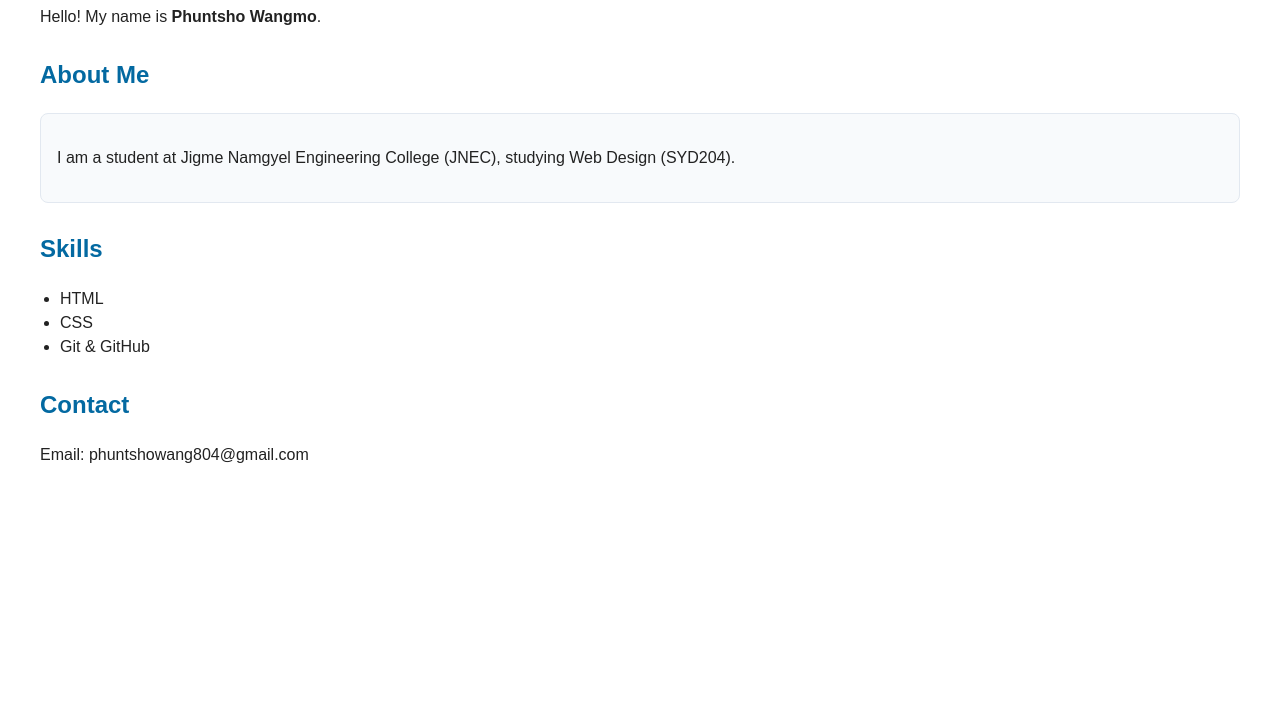
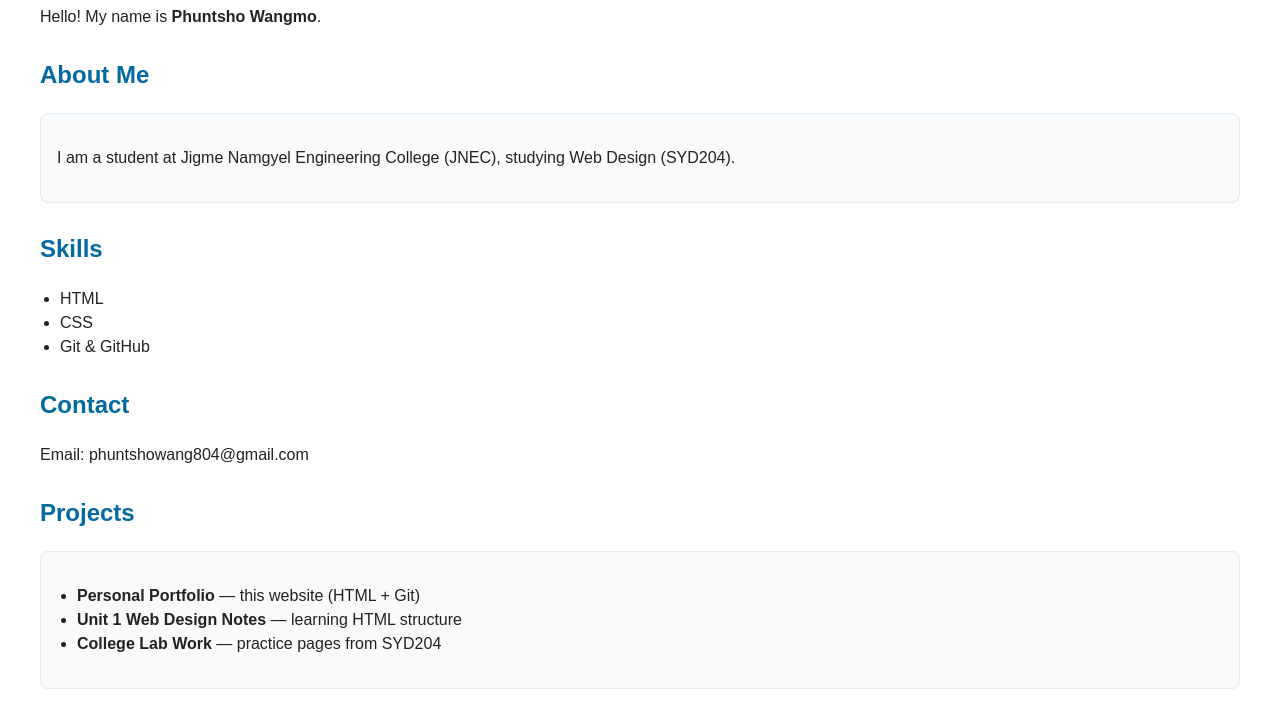
Before and after one commit to phuntshowang804/student_portfolio, a plain HTML site: page index.html in a window 1280 px wide. Shown: the part 104-832 px from the top of the page. Before the commit the page ends 800 px from the top, so only its background shows below. Drawn offline with Linux system fonts and the light colour scheme.

Commit message:
Add projects section to portfolio

```diff
--- a/index.html
+++ b/index.html
@@ -35,3 +35,15 @@ border-radius: 8px; }
  <p>Email: phuntshowang804@gmail.com</p>
 </body>
 </html>
+
+ <h2>Projects</h2>
+ <div class="card">
+   <ul>
+     <li><strong>Personal Portfolio</strong> — this website (HTML +
+Git)</li>
+      <li><strong>Unit 1 Web Design Notes</strong> — learning HTML
+
+structure</li>
+      <li><strong>College Lab Work</strong> — practice pages from SYD204</li>
+   </ul>
+  </div>
```
